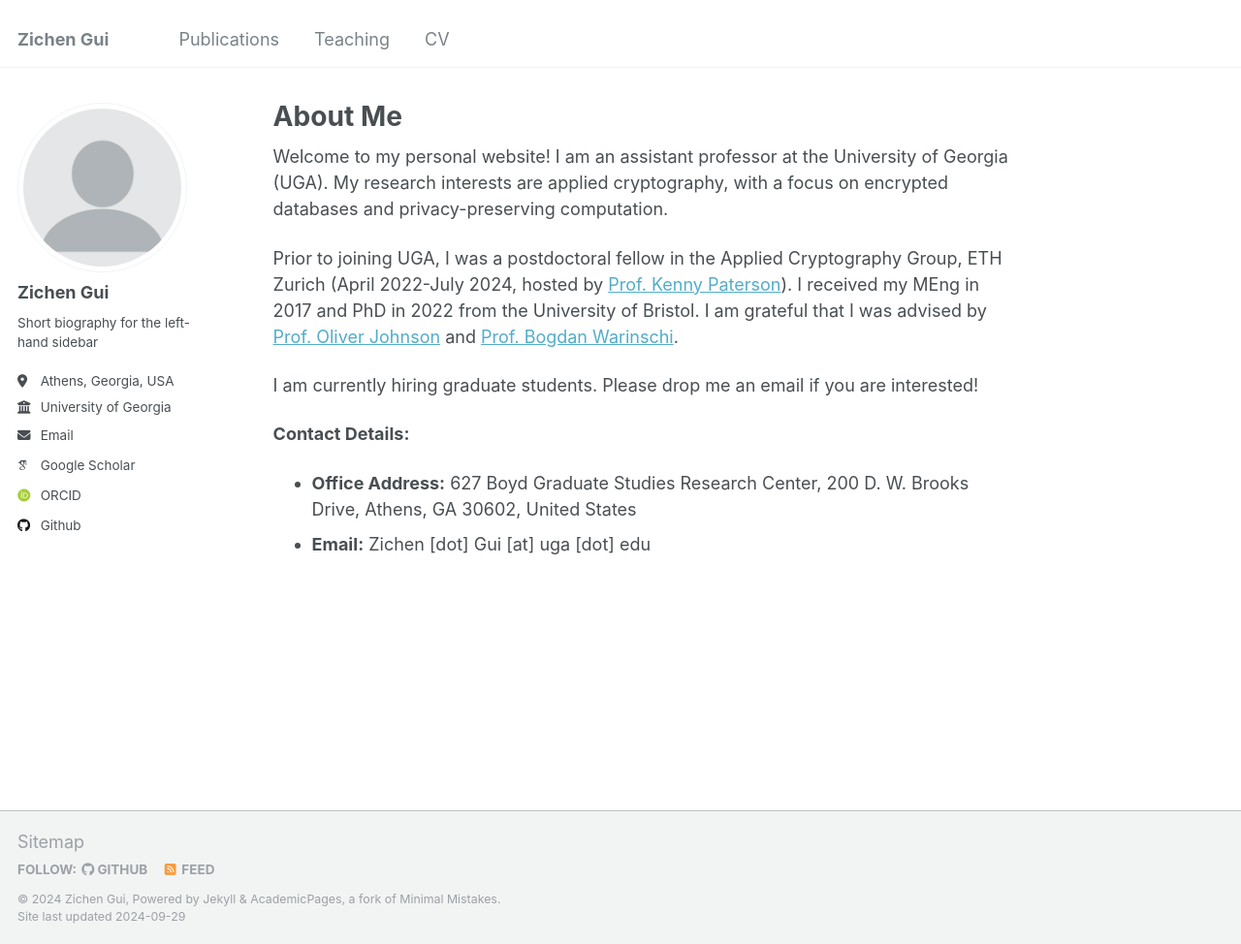
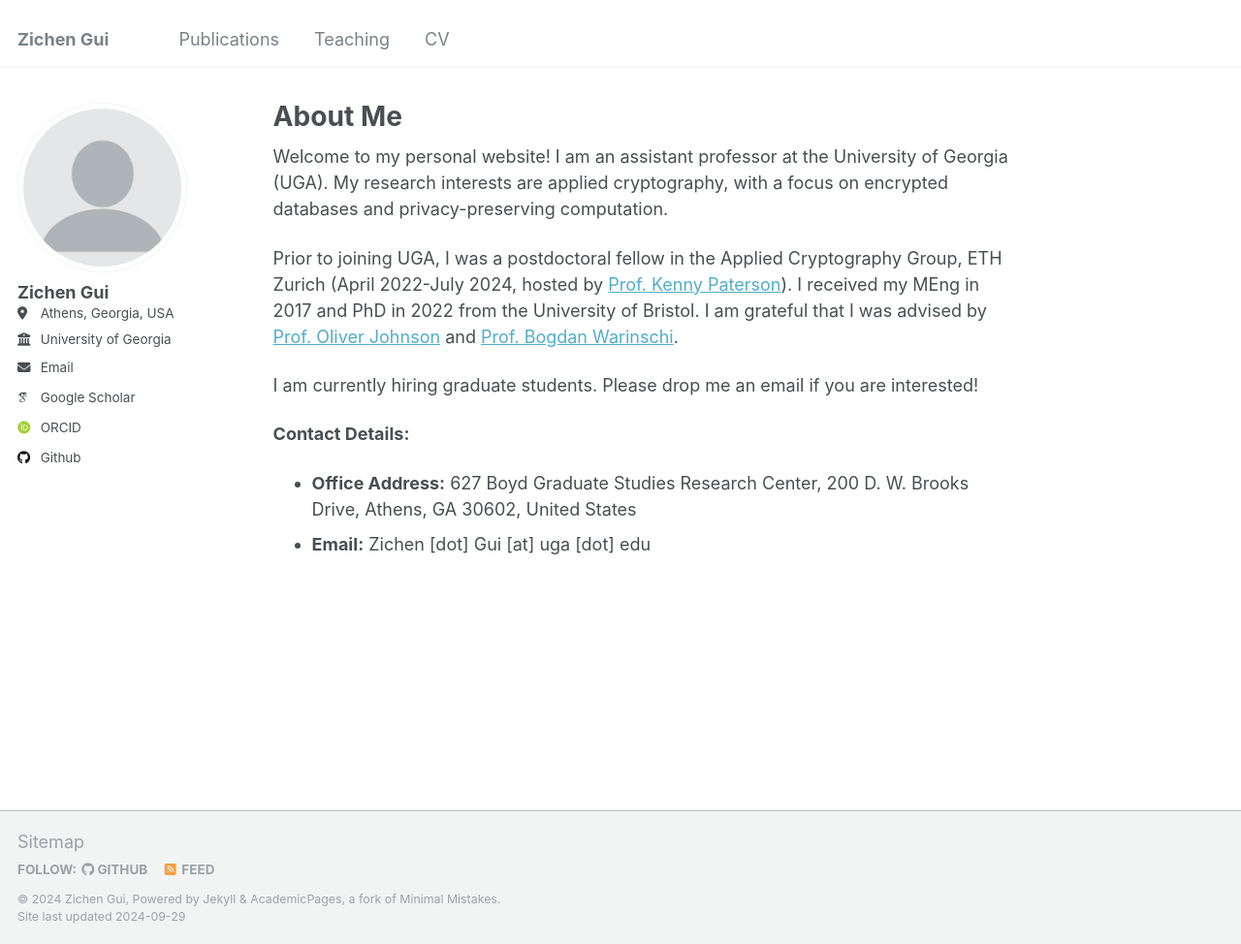
Before and after one commit to Zichen-Gui/Zichen-Gui.github.io, a Jekyll site: the page built from _pages/about.md, in a window 1280 px wide and 974 px high. Shown: the whole window at 97% size. Built offline with Jekyll 4.4.1, drawn with Linux system fonts in a browser that asks for light colours; some web fonts are replaced.

Commit message:
Update _config.yml

```diff
--- a/_config.yml
+++ b/_config.yml
@@ -24,7 +24,7 @@ author:
   avatar           : "profile.png"
   name             : "Zichen Gui"
   pronouns         : # example: "she/her"
-  bio              : "Short biography for the left-hand sidebar"
+  bio              : # "Assistant Professor at UGA. Interested in applied cryptography."
   location         : "Athens, Georgia, USA"
   employer         : "University of Georgia"
   uri              : # URL
```
